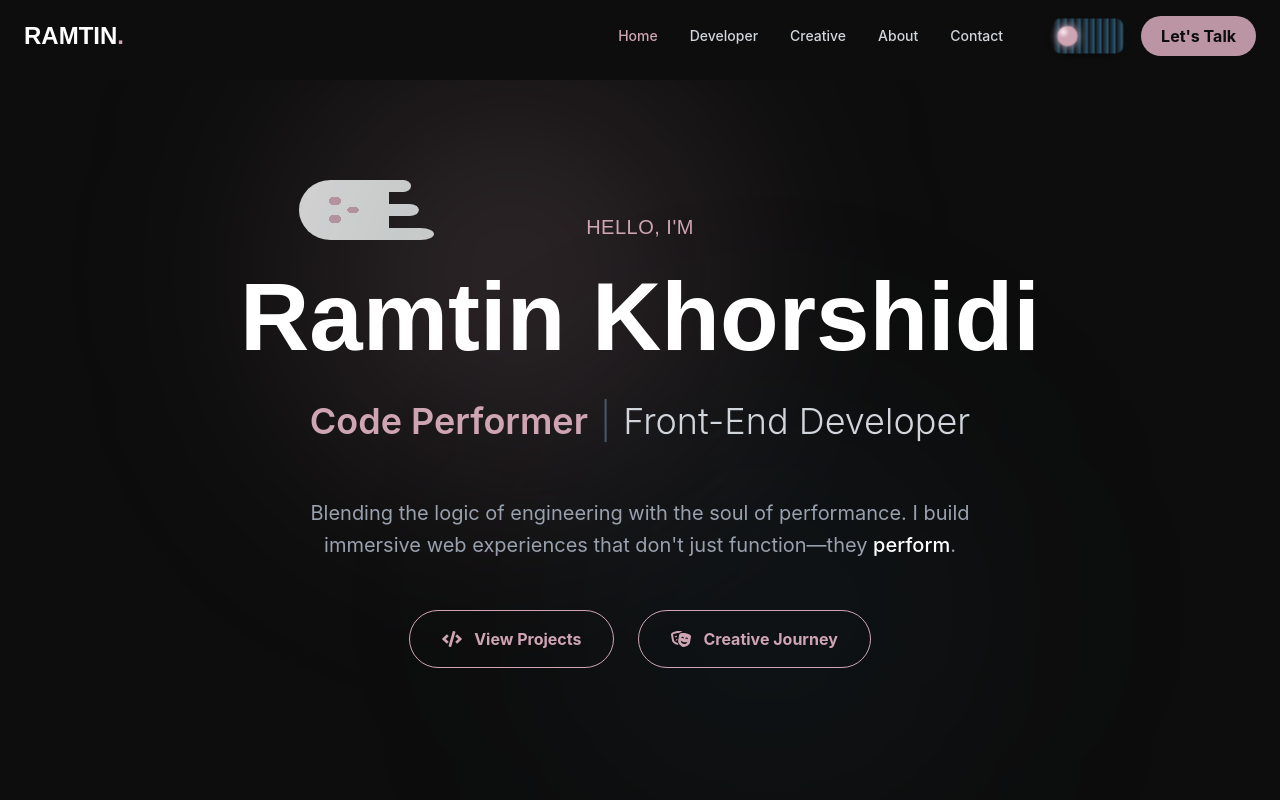
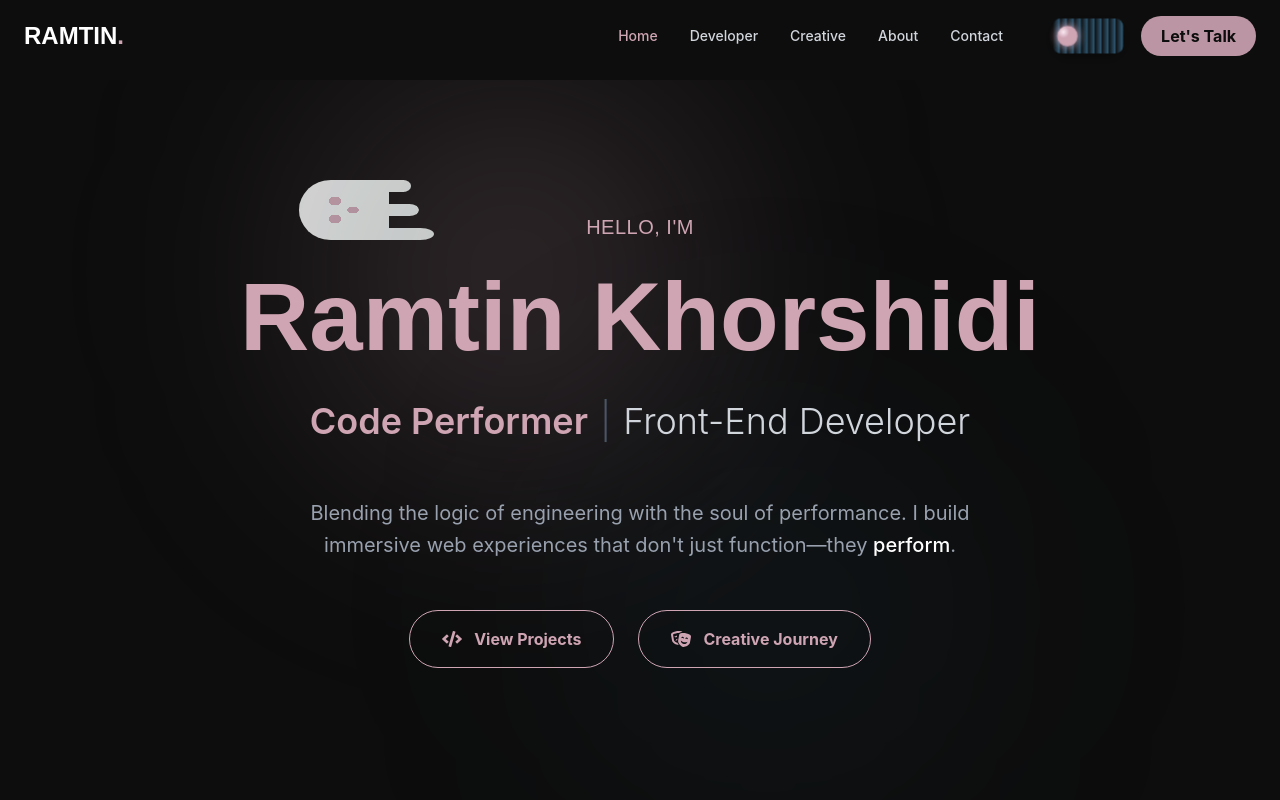
Before and after one commit to RamtinKhorshidi/MyPersonal-WebPage, a React (Vite) app: page / in a window 1280 px wide. Shown: the top 800 px of the page. Built offline with nearby package versions, Linux system fonts and the light colour scheme.

Commit message:
Add metallic glossy animation to main title

```diff
--- a/src/index.css
+++ b/src/index.css
@@ -124,3 +124,30 @@
 ::-webkit-scrollbar-thumb:hover {
   background-color: var(--color-secondary);
 }
+
+/* Metallic Glossy Text Animation */
+.metallic-shine {
+  background: linear-gradient(110deg,
+      var(--color-text-heading) 40%,
+      var(--color-primary) 48%,
+      #ffffff 50%,
+      var(--color-primary) 52%,
+      var(--color-text-heading) 60%);
+  background-size: 200% 100%;
+  -webkit-background-clip: text;
+  background-clip: text;
+  color: transparent;
+  -webkit-text-fill-color: transparent;
+
+  animation: metallicShine 7s ease-in-out infinite;
+}
+
+@keyframes metallicShine {
+  0% {
+    background-position: 100% center;
+  }
+
+  100% {
+    background-position: -100% center;
+  }
+}
--- a/src/pages/Home.tsx
+++ b/src/pages/Home.tsx
@@ -39,7 +39,7 @@ const Home = () => {
                     <div className="overflow-hidden mb-6">
                         <motion.h1
                             variants={textReveal}
-                            className="text-5xl md:text-8xl font-heading font-bold text-white leading-tight"
+                            className="text-5xl md:text-8xl font-heading font-bold metallic-shine leading-tight"
                         >
                             Ramtin Khorshidi
                         </motion.h1>
```
